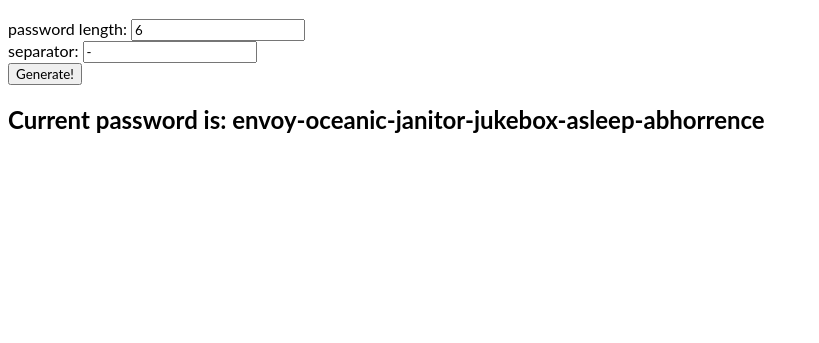
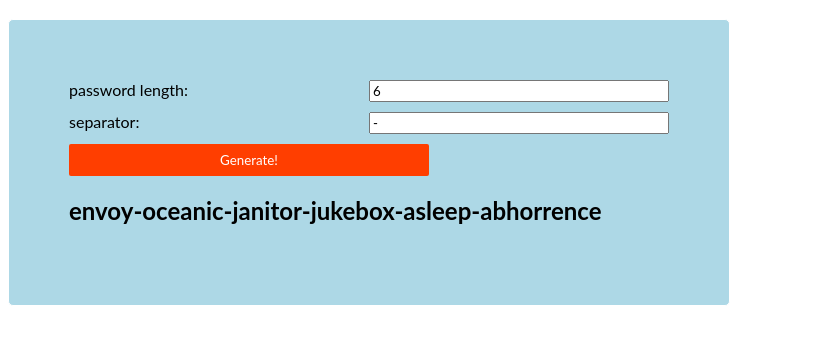
Before and after one commit to MaciekTalaska/react-diceware, a React app: page / in a window 1280 px wide. Shown: the part 63-406 px from the top of the page, without its empty margins (0-819 px from the left). Built offline with nearby package versions, Linux system fonts and the light colour scheme.

Commit message:
styling/visual improvement

```diff
--- a/src/index.js
+++ b/src/index.js
@@ -74,7 +74,7 @@ class DiceButton extends Component {
 class DicewarePassword extends Component {
 
   render() {
-    return <h2>Current password is: {this.props.password}</h2>;
+    return <h2>{this.props.password}</h2>;
   }
 }
 
@@ -90,8 +90,9 @@ class DicewarePasswordSeparator extends Component {
 
   render() {
     return <div>
-      <label>separator: </label>
+      <label class="column-left">separator: </label>
       <input  name="separatorInput"
+              class="column-right"
               value={this.props.separator}
               onChange={this.handleChange}
               ></input>
@@ -111,10 +112,14 @@ class DicewaPassswordLength extends Component {
 
   render() {
     return <div>
-      <label>password length: </label>
+      <label class="column-left">password length: </label>
       <input  name="passwordLengthInput"
+              class="column-right"
               value={this.props.passwordLength}
               onChange={this.handleChange}
+              type={"number"}
+              min={4}
+              max={10}
               ></input>
     </div>;
   }
@@ -163,7 +168,7 @@ class Diceware extends Component {
 
   render() {
     return (
-      <div>
+      <div class="container">
         <DicewaPassswordLength
           passwordLength={this.state.passwordLength}
           updatePasswordLength={this.updatePasswordLength}></DicewaPassswordLength>
--- a/src/style.css
+++ b/src/style.css
@@ -1,3 +1,36 @@
 * {
   font-family: Lato;
 }
+
+button {
+  background: #ff3e00;
+  color: white;
+  border: none;
+  padding: 8px 12px;
+  border-radius: 2px;
+  max-width: 60%;
+}
+div {
+  padding-bottom: 10px;
+}
+.container {
+  width: 600px;
+  border: 1px solid #ffffff;
+
+  /*margin: 0 auto;*/
+  display: inline-grid;
+  background-color: lightblue;
+  padding: 60px;
+  border-radius: 5px;
+}
+
+.column-left {
+  float: left;
+  white-space: nowrap;
+}
+
+.column-right {
+  width: 300px;
+  float: right;
+  box-sizing: border-box;
+}
```
